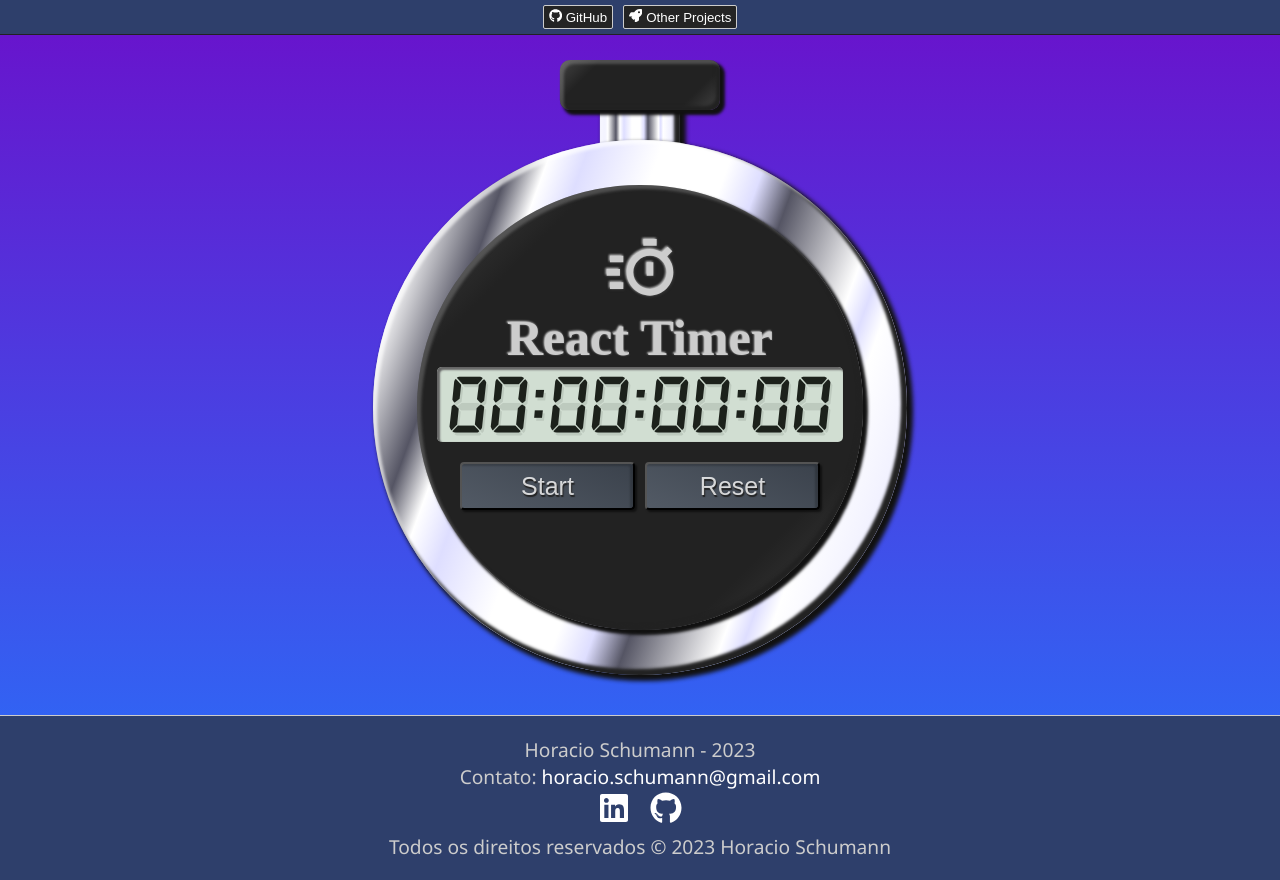
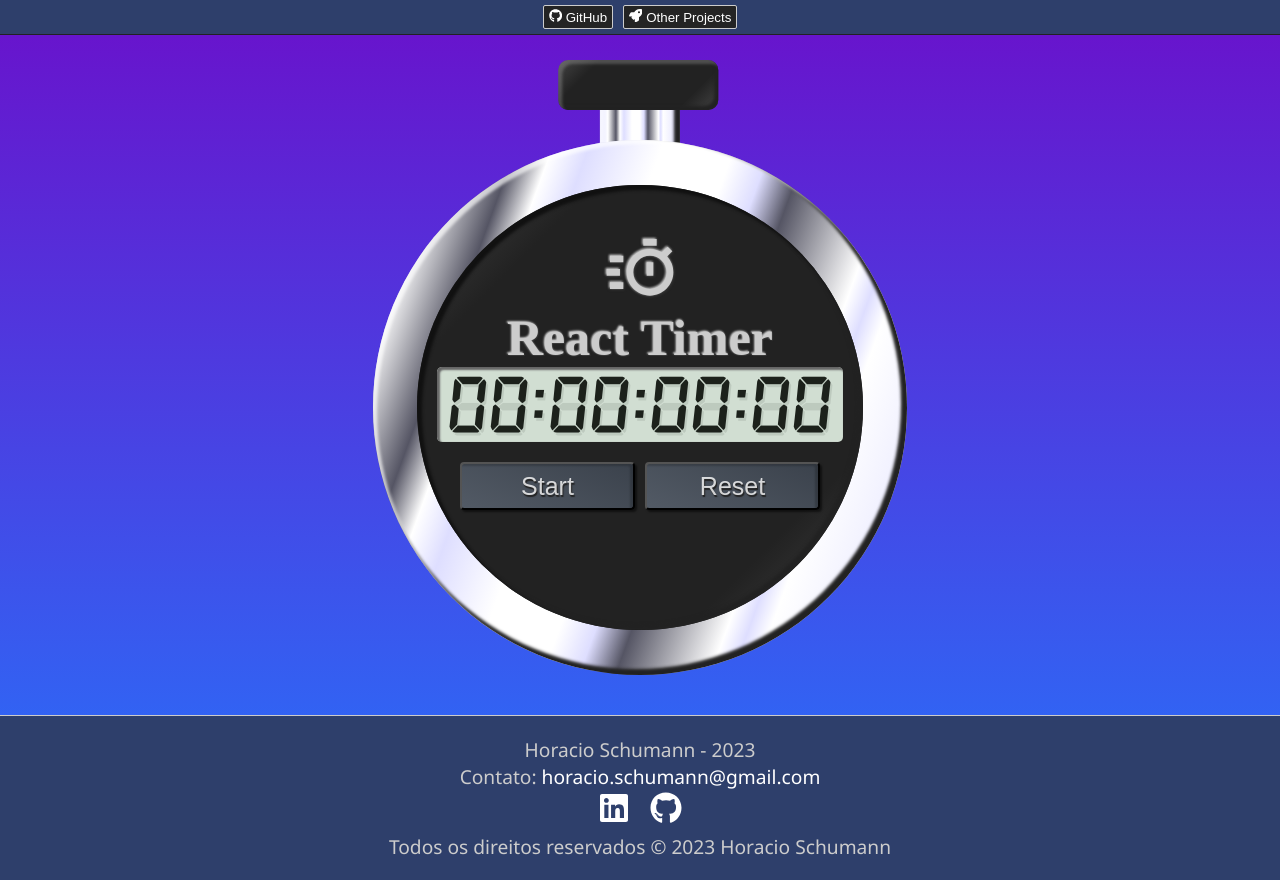
Before and after one commit to horaciosdev/react-timer, a React (Vite) app: page / in a window 1280 px wide. Built offline with nearby package versions, Linux system fonts and the light colour scheme.

Commit message:
styles: redução das sombras

```diff
--- a/src/styles/Timer.css
+++ b/src/styles/Timer.css
@@ -10,8 +10,7 @@
   padding: 10%;
   height: fit-content;
   border-radius: 10px;
-  box-shadow: 4px 4px 4px 2px #111, inset 4px 4px 3px 0px #fffa,
-    inset -4px -4px 3px 2px #222;
+  box-shadow: inset 4px 4px 3px 0px #fffa, inset -4px -4px 3px 2px #222;
   background: linear-gradient(
     -70deg,
     #dedeff,
@@ -39,10 +38,9 @@
   position: absolute;
   top: -80px;
   left: 50%;
-  transform: translateX(-50%);
+  transform: translateX(-51%);
   border-radius: 10px;
-  box-shadow: 4px 4px 3px 1px #111, inset 4px 4px 3px 0px #ccc4,
-    inset -4px -4px 3px 0px #222;
+  box-shadow: inset 4px 4px 3px 0px #ccc4, inset -4px -4px 3px 0px #222;
   background: linear-gradient(-45deg, #444 0%, #222 20% 80%, #444 100%);
 }
 .timer::before {
@@ -55,8 +53,7 @@
   transform: translateX(-50%);
   z-index: -1;
   border-radius: 5px;
-  box-shadow: 4px 4px 4px 2px #111, inset 4px 4px 3px 0px #fffa,
-    inset -4px -4px 3px 2px #222;
+  box-shadow: inset 4px 4px 3px 0px #fffa, inset -4px -4px 3px 2px #222;
   background: linear-gradient(
     -90deg,
     #dedeff,
@@ -82,8 +79,7 @@
   padding-top: 10%;
   align-items: center;
   border-radius: 10px;
-  box-shadow: 4px 4px 3px 1px #111, inset 4px 4px 3px 0px #ccc4,
-    inset -4px -4px 3px 0px #222;
+  box-shadow: inset 4px 4px 3px 1px #111, inset -4px -4px 3px 1px #222;
   background: linear-gradient(-45deg, #444 0%, #222 20% 80%, #444 100%);
   font-size: clamp(0px, 1vw, 5px);
   aspect-ratio: 1/1;
```
